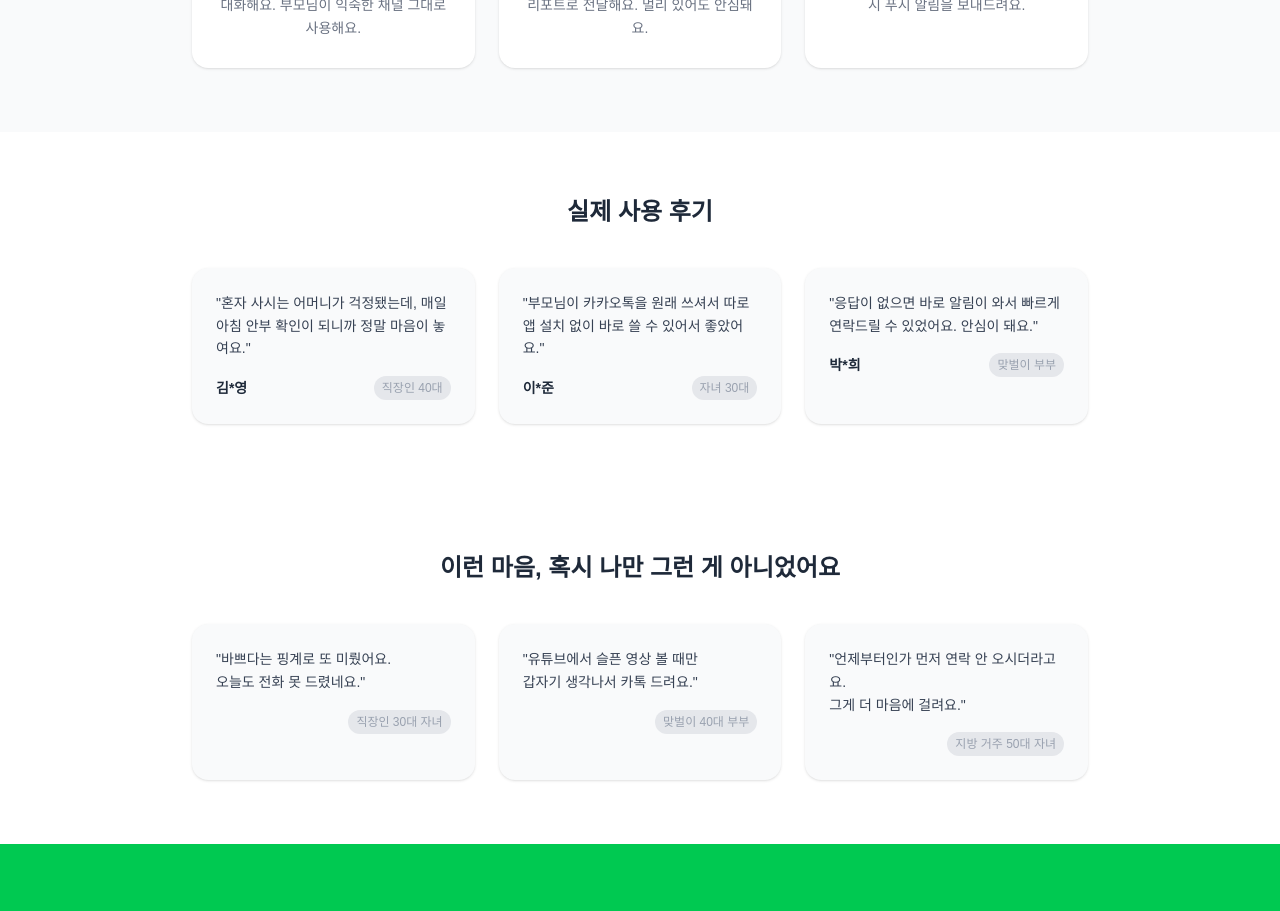
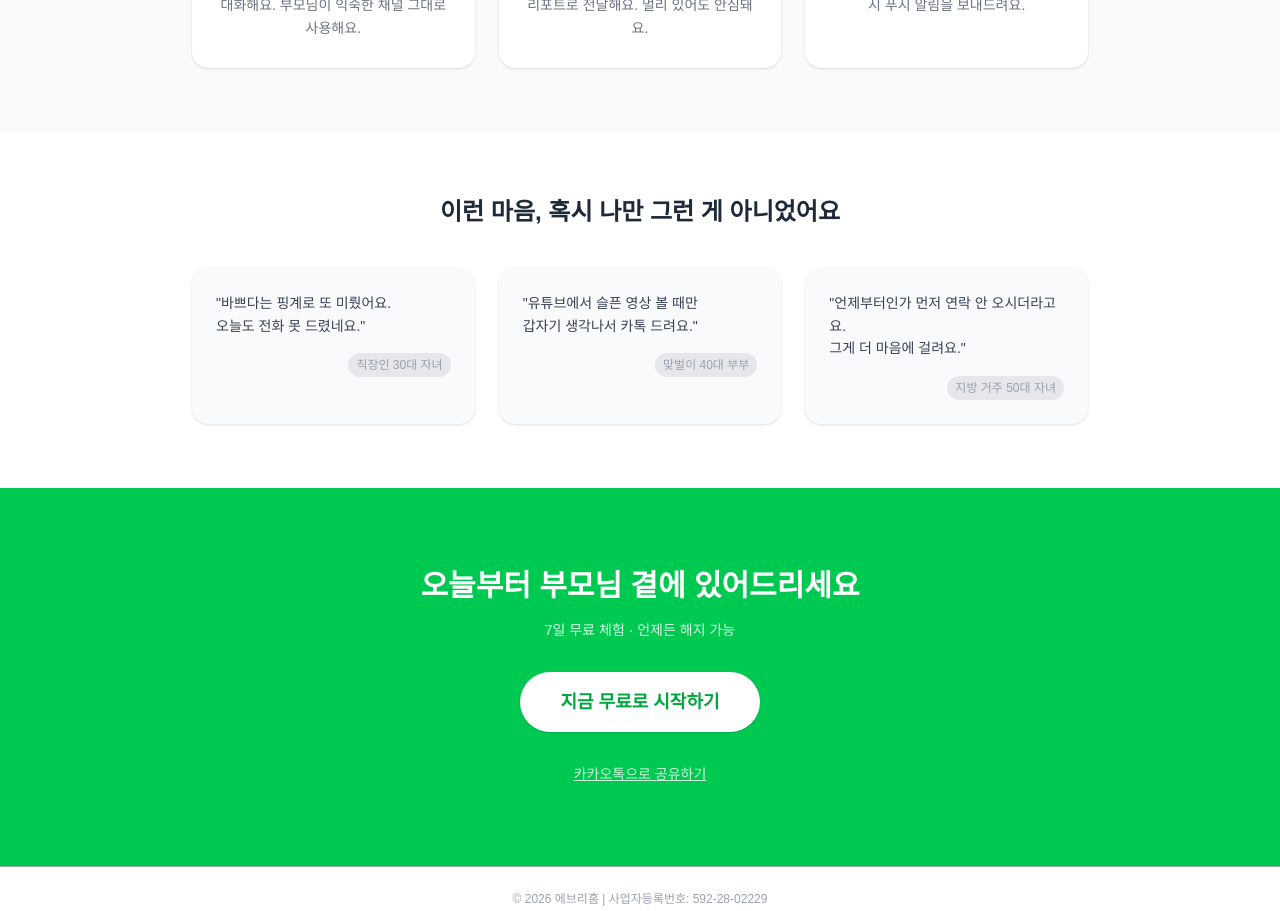
Before and after one commit to kindboy0427-collab/gyeote, a Next.js app: page / in a window 1280 px wide. Shown: the part 960-1871 px from the top of the page. Built offline with nearby package versions, Linux system fonts and the light colour scheme.

Commit message:
실제 사용 후기 섹션 제거

```diff
--- a/app/page.tsx
+++ b/app/page.tsx
@@ -52,24 +52,6 @@ export default function Home() {
         </div>
       </section>
 
-      <section className="px-6 py-16 bg-white">
-        <h3 className="text-center text-2xl font-bold text-gray-800 mb-10">실제 사용 후기</h3>
-        <div className="grid grid-cols-1 md:grid-cols-3 gap-6 max-w-4xl mx-auto">
-          {[
-            { name: '김*영', text: '혼자 사시는 어머니가 걱정됐는데, 매일 아침 안부 확인이 되니까 정말 마음이 놓여요.', tag: '직장인 40대' },
-            { name: '이*준', text: '부모님이 카카오톡을 원래 쓰셔서 따로 앱 설치 없이 바로 쓸 수 있어서 좋았어요.', tag: '자녀 30대' },
-            { name: '박*희', text: '응답이 없으면 바로 알림이 와서 빠르게 연락드릴 수 있었어요. 안심이 돼요.', tag: '맞벌이 부부' },
-          ].map((r, i) => (
-            <div key={i} className="bg-gray-50 rounded-2xl p-6 shadow-sm">
-              <p className="text-gray-700 text-sm leading-relaxed mb-4">"{r.text}"</p>
-              <div className="flex items-center justify-between">
-                <span className="font-bold text-gray-800 text-sm">{r.name}</span>
-                <span className="text-xs text-gray-400 bg-gray-200 px-2 py-1 rounded-full">{r.tag}</span>
-              </div>
-            </div>
-          ))}
-        </div>
-      </section>
 
       <section className="px-6 py-16 bg-white">
 
```
